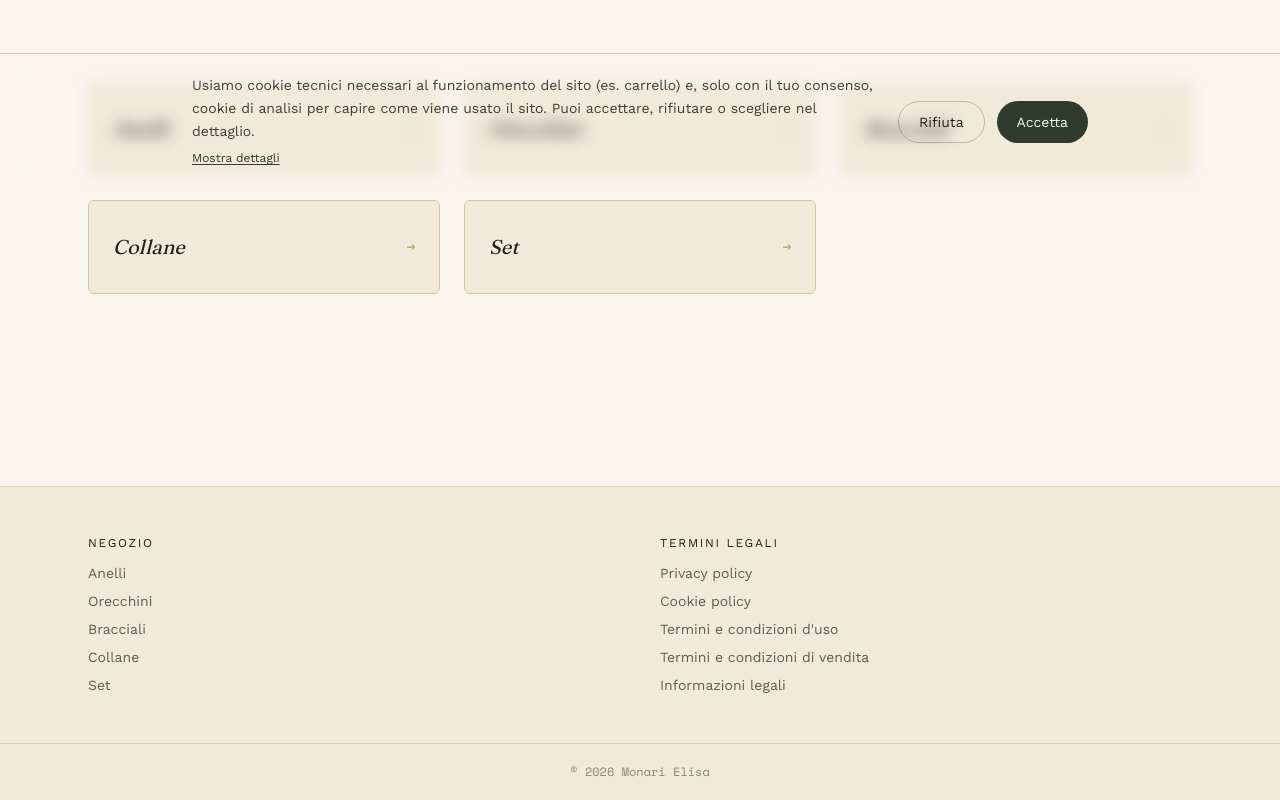
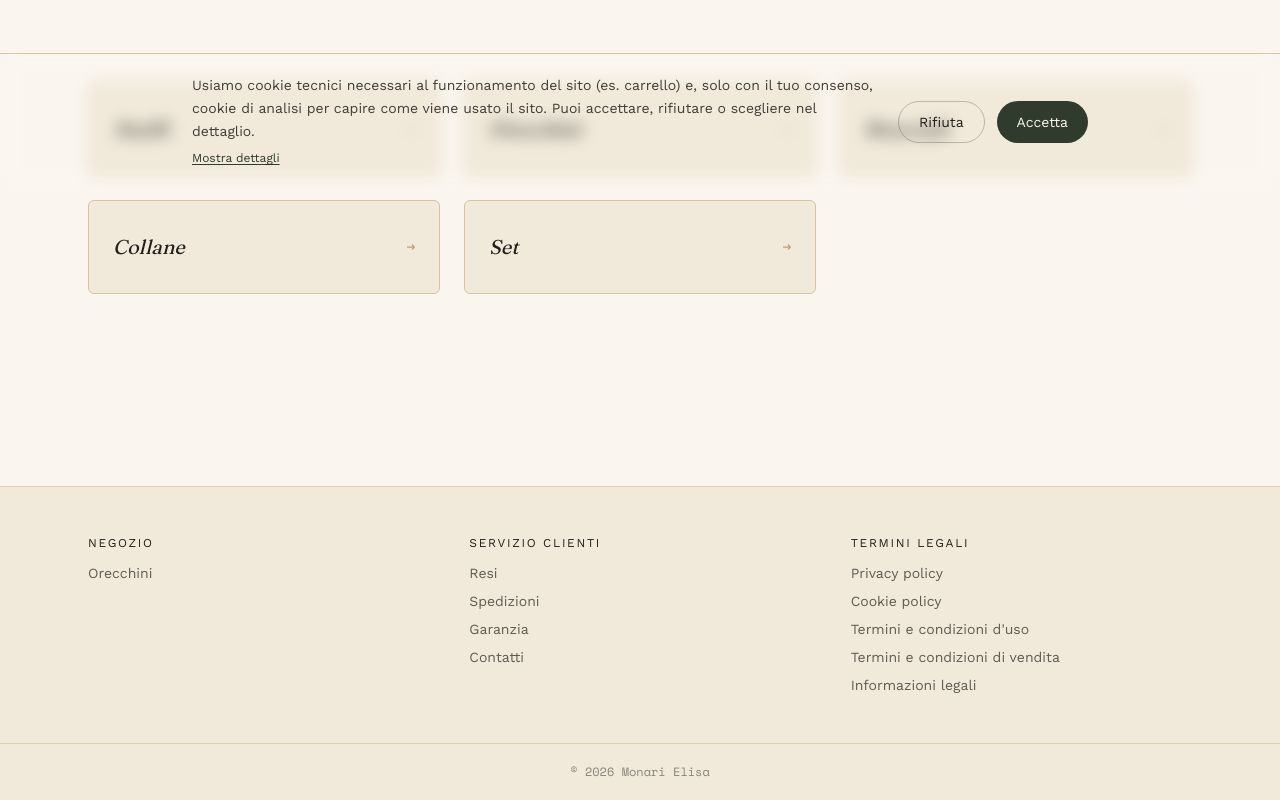
Before and after one commit to jassermaazaoui111-stack/Monari_Elisa, a Next.js app in the folder monari-elisa/monari-elisa/: page / in a window 1280 px wide. Shown: the part 611-1411 px from the top of the page. Built offline with nearby package versions, Linux system fonts and the light colour scheme.

Commit message:
Update Footer.tsx

```diff
--- a/monari-elisa/monari-elisa/components/Footer.tsx
+++ b/monari-elisa/monari-elisa/components/Footer.tsx
@@ -1,42 +1,31 @@
 import Link from "next/link";
-import { Product } from "@/lib/products";
-
-const NOMI: Record<Product["categoria"], string> = {
-  anelli: "Anelli",
-  orecchini: "Orecchini",
-  bracciali: "Bracciali",
-  collane: "Collane",
-  set: "Set",
-  borse: "Borse",
-};
-
-const ORDINE: Product["categoria"][] = [
-  "anelli",
-  "orecchini",
-  "bracciali",
-  "collane",
-  "set",
-  "borse",
-];
 
 export default function Footer() {
-  const categorieConProdotti = ORDINE.filter((cat) => cat !== "borse");
-
   return (
     <footer className="mt-24 border-t border-bronzoChiaro/70 bg-avorioScuro">
-      <div className="mx-auto max-w-6xl px-6 py-12 grid gap-10 sm:grid-cols-2">
+      <div className="mx-auto max-w-6xl px-6 py-12 grid gap-10 sm:grid-cols-3">
         <div className="text-sm text-inchiostro/70">
           <p className="font-sans uppercase tracking-tag text-xs text-inchiostro mb-3">
             Negozio
           </p>
           <ul className="space-y-2">
-            {categorieConProdotti.map((cat) => (
-              <li key={cat}>
-                <Link href={`/prodotti/${cat}`} className="hover:text-bosco">
-                  {NOMI[cat]}
-                </Link>
-              </li>
-            ))}
+            <li>
+              <Link href="/prodotti/orecchini" className="hover:text-bosco">
+                Orecchini
+              </Link>
+            </li>
+          </ul>
+        </div>
+
+        <div className="text-sm text-inchiostro/70">
+          <p className="font-sans uppercase tracking-tag text-xs text-inchiostro mb-3">
+            Servizio clienti
+          </p>
+          <ul className="space-y-2">
+            <li><Link href="/condizioni-vendita" className="hover:text-bosco">Resi</Link></li>
+            <li><Link href="/condizioni-vendita" className="hover:text-bosco">Spedizioni</Link></li>
+            <li><Link href="/condizioni-vendita" className="hover:text-bosco">Garanzia</Link></li>
+            <li><Link href="/informazioni-legali" className="hover:text-bosco">Contatti</Link></li>
           </ul>
         </div>
 
```
